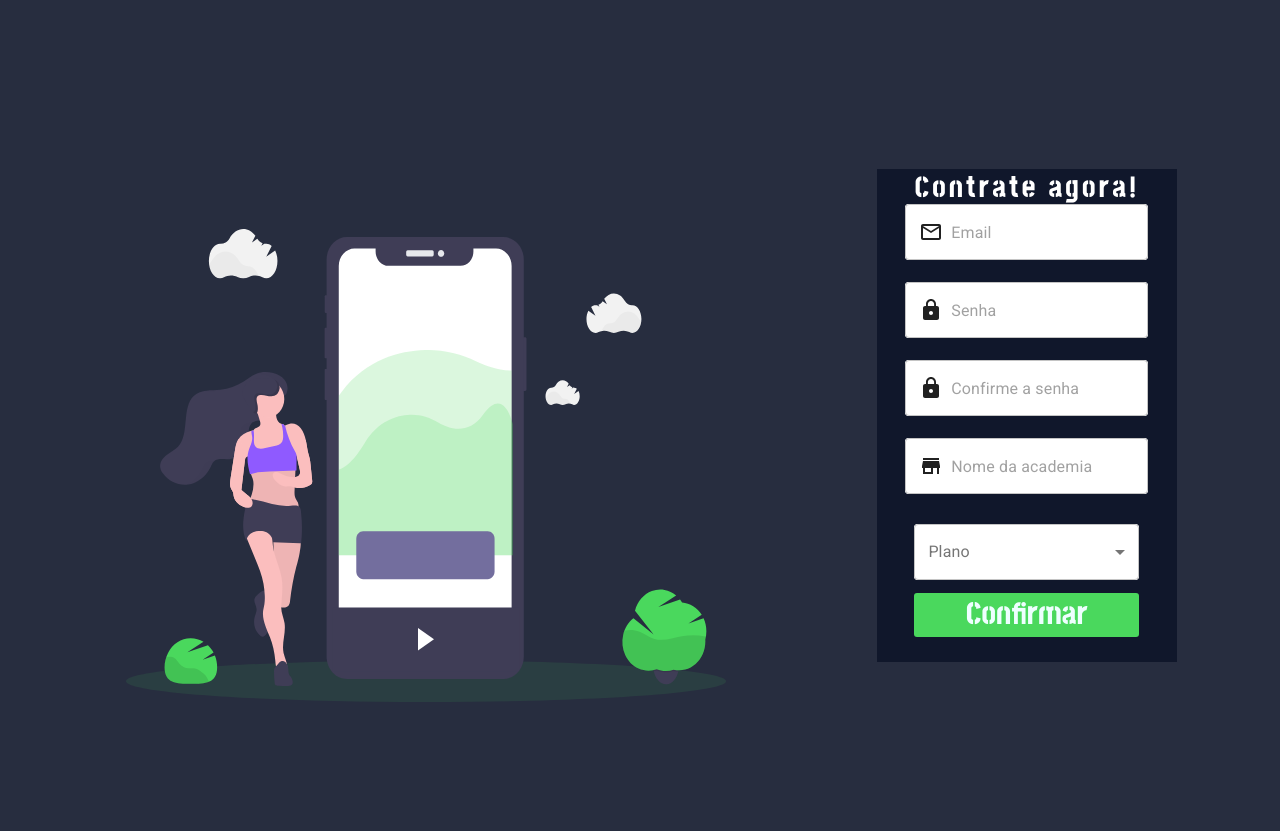
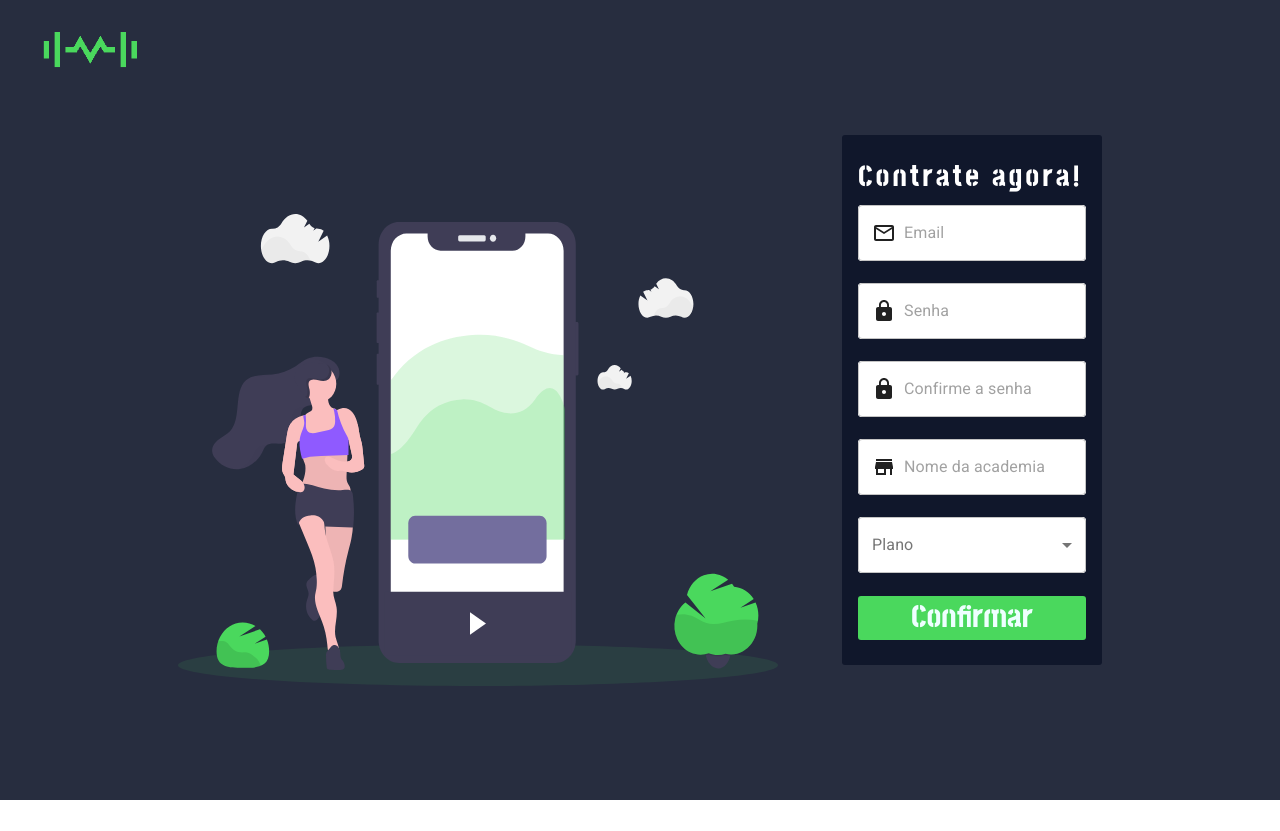
Before and after one commit to AdryellCabral/MyGym, a React (Create React App) app: page /register in a window 1280 px wide. After the commit the page ends 800 px from the top, so only its background shows below. Built offline with nearby package versions, Linux system fonts and the light colour scheme; no server answers; a web font is replaced by a local one.

Commit message:
styles: pageLogin - pageRegister

```diff
--- a/src/components/GreenButton/styles.ts
+++ b/src/components/GreenButton/styles.ts
@@ -44,7 +44,7 @@ export const StyledButton = styled.button<sizeButton>`
     transition: width 150ms ease-in-out;
   }
   &:hover {
-    color: #fff;
+    color: var(--light-green);
   }
   &:hover:after {
     width: 110%;
--- a/src/components/Input/styles.ts
+++ b/src/components/Input/styles.ts
@@ -29,6 +29,6 @@ export const useStyles = makeStyles((theme: Theme) =>
 export const StyledInput = withStyles({
   root: {
     width: "100%",
-    height: "7vh",
+    height: "7%",
   },
 })(OutlinedInput);
--- a/src/pages/Default/LandingPage/ScreenOne/styles.ts
+++ b/src/pages/Default/LandingPage/ScreenOne/styles.ts
@@ -51,6 +51,7 @@ export const Container = styled.div`
         align-items: center;
         justify-content: center;
         row-gap: 2px;
+
         img {
           width: 60px;
           height: 25px;
@@ -65,8 +66,8 @@ export const Container = styled.div`
           color: var(--color-green);
           font-family: "Bill";
           font-size: 1rem;
-          margin-right: auto;
-          margin-left: 5px;
+
+          text-align: center;
 
           @media (min-width: 768px) {
             font-size: 1.5rem;
--- a/src/pages/Default/LoginUser/Login/index.tsx
+++ b/src/pages/Default/LoginUser/Login/index.tsx
@@ -10,7 +10,7 @@ import { FormControl, InputLabel, MenuItem, Select } from "@material-ui/core";
 import clsx from "clsx";
 import jwtDecode, { JwtPayload } from "jwt-decode";
 import { apiMyGym } from "../../../../services/api";
-import { useStyles } from "./styles";
+import { useStyles, SelectStyled } from "./styles";
 import { useUserProvider } from "../../../../providers/User";
 import { useHistory } from "react-router-dom";
 
@@ -81,16 +81,16 @@ const Login = () => {
       </Input>
       <p>{errors.password?.message}</p>
 
-      <FormControl variant="outlined" className={clsx(classes.textField)}>
+      <FormControl variant="outlined">
         <InputLabel>Plano</InputLabel>
-        <Select value={userType} onChange={handleChange} label="Usuário">
+        <SelectStyled value={userType} onChange={handleChange} label="Usuário">
           <MenuItem value="">
             <em>Tipo de usuário</em>
           </MenuItem>
           <MenuItem value="academys">Academia</MenuItem>
           <MenuItem value="coaches">Coach</MenuItem>
           <MenuItem value="students">Aluno</MenuItem>
-        </Select>
+        </SelectStyled>
       </FormControl>
 
       <GreenButton type="submit">Confirmar</GreenButton>
--- a/src/pages/Default/LoginUser/Login/styles.ts
+++ b/src/pages/Default/LoginUser/Login/styles.ts
@@ -1,12 +1,30 @@
 import styled from "styled-components";
-import { createStyles, makeStyles, Theme } from "@material-ui/core";
+import {
+  createStyles,
+  makeStyles,
+  Theme,
+  Select,
+  withStyles,
+} from "@material-ui/core";
 
 export const Form = styled.form`
   display: flex;
   flex-direction: column;
   text-align: center;
   margin: 0 auto;
-  width: 300px;
+  width: 70%;
+  max-width: 260px;
+
+  @media (min-width: 768px) {
+    padding: 26px;
+    max-width: 300px;
+    margin: 0;
+    border-radius: 3px;
+  }
+
+  @media (min-width: 1200px) {
+    padding: 55px 20px;
+  }
 
   div {
     div {
@@ -16,11 +34,12 @@ export const Form = styled.form`
   }
 
   h1 {
-    font-size: 22px;
+    font-size: 2rem;
     letter-spacing: 3px;
     font-family: var(--title-font);
-    margin: 5px 0 0;
+    margin-bottom: 15px;
     color: white;
+    align-self: flex-start;
   }
 
   p {
@@ -32,8 +51,8 @@ export const Form = styled.form`
 
   button {
     margin: 0 auto;
-    width: 225px;
-    margin-top: 5px;
+    width: 100%;
+    margin-top: 20px;
     span {
       font-family: var(--title-font);
     }
@@ -41,7 +60,7 @@ export const Form = styled.form`
 
   @media (min-width: 768px) {
     h1 {
-      font-size: var(--font-title-desktop);
+      font-size: 2.5rem;
     }
     background-color: var(--color-black);
     padding-bottom: 25px;
@@ -60,3 +79,9 @@ export const useStyles = makeStyles((theme: Theme) =>
     },
   })
 );
+
+export const SelectStyled = withStyles({
+  root: {
+    width: "100%",
+  },
+})(Select);
--- a/src/pages/Default/LoginUser/index.tsx
+++ b/src/pages/Default/LoginUser/index.tsx
@@ -1,13 +1,19 @@
 import Login from "./Login";
 import { ContainerRegister, Container } from "./styles";
 import img from "../../../assets/images/undraw_personal_trainer.svg";
-// import logo from "../../assets/images/Logo_halter2-verde_sembordas.png";
 
 import { useWindowWidth } from "../../../providers/WindowWidth";
 import { motion } from "framer-motion";
+import { useHistory } from "react-router-dom";
 
 export const LoginUser = () => {
   const { windowWidth } = useWindowWidth();
+
+  const history = useHistory();
+
+  const handleBack = () => {
+    history.push("/");
+  };
 
   return (
     <Container>
@@ -17,6 +23,7 @@ export const LoginUser = () => {
         transition={{ duration: 0.6 }}
       >
         <ContainerRegister>
+          <div className="btBack" onClick={() => handleBack()}></div>
           {windowWidth >= 768 && <img src={img} alt="" />}
           <Login />
         </ContainerRegister>
--- a/src/pages/Default/LoginUser/styles.ts
+++ b/src/pages/Default/LoginUser/styles.ts
@@ -1,32 +1,57 @@
 import styled from "styled-components";
+import logo from "../../../assets/logo.png";
 
 export const ContainerRegister = styled.div`
   background-color: var(--light-black);
-  height: calc(112vh - 65px);
+  height: 100vh;
   display: flex;
   align-items: center;
+  width: 100%;
+  /* max-width: 500px; */
 
   img {
-    width: calc(85vw - 400px);
-    max-width: 600px;
-    margin-right: 5%;
-    margin-top: 100px;
+    width: 40vh;
+    max-width: 800px;
+
+    @media (min-width: 1200px) {
+      width: 70vh;
+    }
   }
 
-  @media (min-width: 1024px) {
-    img {
-      margin-left: 10%;
+  .btBack {
+    background-image: url(${logo});
+    background-size: contain;
+    background-repeat: no-repeat;
+    background-position: center;
+    width: 100px;
+    height: 30px;
+    position: absolute;
+    margin-left: auto;
+    margin-right: auto;
+    top: 30px;
+    left: 0;
+    right: 0;
+    text-align: center;
+
+    cursor: pointer;
+
+    @media (min-width: 1200px) {
+      left: 40px;
+      margin: 0;
+      height: 40px;
     }
-
-    padding-right: 16px;
   }
 
   @media (min-width: 768px) {
-    height: calc(112vh - 65px);
+    height: 100vh;
+    flex-direction: column-reverse;
+    justify-content: center;
+    gap: 5%;
   }
 
-  @media (min-width: 1366px) {
-    height: calc(112vh - 75px);
+  @media (min-width: 1200px) {
+    height: 100vh;
+    flex-direction: row;
   }
 `;
 
--- a/src/pages/Default/RegisterUser/Register/index.tsx
+++ b/src/pages/Default/RegisterUser/Register/index.tsx
@@ -5,16 +5,10 @@ import GreenButton from "../../../../components/GreenButton";
 import Input from "../../../../components/Input";
 import { Store, Lock, MailOutline } from "@material-ui/icons";
 import { useState } from "react";
-import {
-  FormControl,
-  InputLabel,
-  MenuItem,
-  Modal,
-  Select,
-} from "@material-ui/core";
+import { FormControl, InputLabel, MenuItem, Modal } from "@material-ui/core";
 import clsx from "clsx";
 import { apiMyGym } from "../../../../services/api";
-import { useStyles, Form, ModalContent } from "./styles";
+import { useStyles, Form, ModalContent, SelectStyled } from "./styles";
 import { useHistory } from "react-router-dom";
 import jwtDecode from "jwt-decode";
 
@@ -107,16 +101,16 @@ const RegisterUser = () => {
       </Input>
       <p>{errors.name?.message}</p>
 
-      <FormControl variant="outlined" className={clsx(classes.textField)}>
+      <FormControl variant="outlined">
         <InputLabel>Plano</InputLabel>
-        <Select value={plano} onChange={handleChange} label="Plano">
+        <SelectStyled value={plano} onChange={handleChange} label="Plano">
           <MenuItem value="">
             <em>Escolha o plano</em>
           </MenuItem>
           <MenuItem value="mensal">Mensal</MenuItem>
           <MenuItem value="semestral">Semestral</MenuItem>
           <MenuItem value="anual">Anual</MenuItem>
-        </Select>
+        </SelectStyled>
       </FormControl>
 
       <GreenButton type="submit">Confirmar</GreenButton>
--- a/src/pages/Default/RegisterUser/Register/styles.ts
+++ b/src/pages/Default/RegisterUser/Register/styles.ts
@@ -1,12 +1,32 @@
 import styled from "styled-components";
-import { createStyles, makeStyles, Theme } from "@material-ui/core";
+import {
+  createStyles,
+  makeStyles,
+  Theme,
+  Select,
+  withStyles,
+} from "@material-ui/core";
 
 export const Form = styled.form`
   display: flex;
   flex-direction: column;
   text-align: center;
   margin: 0 auto;
+
   width: 300px;
+
+  max-width: 260px;
+
+  @media (min-width: 768px) {
+    padding: 28px 16px;
+    margin: 0;
+    border-radius: 3px;
+  }
+
+  @media (min-width: 1200px) {
+    padding: 28px 16px;
+    margin: 0;
+  }
 
   div {
     div {
@@ -16,10 +36,11 @@ export const Form = styled.form`
   }
 
   h1 {
-    font-size: 26px;
+    font-size: 2rem;
     letter-spacing: 3px;
     font-family: var(--title-font);
-    margin: 5px 0 0;
+    margin-bottom: 5%;
+    align-self: flex-start;
     color: white;
   }
 
@@ -32,8 +53,8 @@ export const Form = styled.form`
 
   button {
     margin: 0 auto;
-    width: 225px;
-    margin-top: 5px;
+    width: 100%;
+    margin-top: 10%;
     span {
       font-family: var(--title-font);
     }
@@ -60,6 +81,7 @@ export const ModalContent = styled.div`
   text-align: center;
   min-width: 185px;
   letter-spacing: 1px;
+  border-radius: 3px;
 
   h1 {
     font-family: var(--title-font);
@@ -71,6 +93,7 @@ export const ModalContent = styled.div`
     background-color: var(--color-black);
     padding: 10px;
     margin: 25px auto;
+    border-radius: 3px;
     p {
       color: white;
     }
@@ -78,6 +101,8 @@ export const ModalContent = styled.div`
 
   button {
     color: var(--color-black);
+    /* background-color: var; */
+
     span {
       font-family: var(--title-font);
     }
@@ -96,3 +121,9 @@ export const useStyles = makeStyles((theme: Theme) =>
     },
   })
 );
+
+export const SelectStyled = withStyles({
+  root: {
+    width: "100%",
+  },
+})(Select);
--- a/src/pages/Default/RegisterUser/index.tsx
+++ b/src/pages/Default/RegisterUser/index.tsx
@@ -1,15 +1,21 @@
 import Register from "./Register";
 import { ContainerRegister, Container } from "./styles";
-import img from "../../../assets/images/undraw_fitness_tracker.svg"
+import img from "../../../assets/images/undraw_fitness_tracker.svg";
 // import logo from "../../assets/images/Logo_halter2-verde_sembordas.png";
 import { useWindowWidth } from "../../../providers/WindowWidth";
 import { motion } from "framer-motion";
+import { useHistory } from "react-router-dom";
 
 export const RegisterUser = () => {
   const { windowWidth } = useWindowWidth();
 
+  const history = useHistory();
+
+  const handleBack = () => {
+    history.push("/");
+  };
+
   return (
-
     <Container>
       <motion.div
         initial={{ opacity: 0 }}
@@ -17,6 +23,7 @@ export const RegisterUser = () => {
         transition={{ duration: 0.6 }}
       >
         <ContainerRegister>
+          <div className="btBack" onClick={() => handleBack()}></div>
           {windowWidth >= 768 && <img src={img} alt="" />}
           <Register />
         </ContainerRegister>
@@ -25,4 +32,4 @@ export const RegisterUser = () => {
   );
 };
 
-export default RegisterUser
+export default RegisterUser;
--- a/src/pages/Default/RegisterUser/styles.ts
+++ b/src/pages/Default/RegisterUser/styles.ts
@@ -1,32 +1,47 @@
 import styled from "styled-components";
+import logo from "../../../assets/logo.png";
 
 export const ContainerRegister = styled.div`
   background-color: var(--light-black);
-  height: calc(112vh - 65px);
+  height: 100vh;
+  width: 100%;
   display: flex;
   align-items: center;
 
-  img {
-    width: calc(85vw - 400px);
-    max-width: 600px;
-    margin-right: 5%;
-    margin-top: 100px;
+  @media (min-width: 768px) {
+    justify-content: center;
+    gap: 5%;
   }
 
-  @media (min-width: 1024px) {
-    img {
-      margin-left: 10%;
+  .btBack {
+    background-image: url(${logo});
+    background-size: contain;
+    background-repeat: no-repeat;
+    background-position: center;
+    width: 100px;
+    height: 30px;
+    position: absolute;
+    margin-left: auto;
+    margin-right: auto;
+    top: 30px;
+    left: 0;
+    right: 0;
+    text-align: center;
+
+    cursor: pointer;
+
+    @media (min-width: 1200px) {
+      left: 40px;
+      margin: 0;
+      height: 40px;
     }
-
-    padding-right: 16px;
   }
 
-  @media (min-width: 768px) {
-    height: calc(112vh - 65px);
-  }
+  img {
+    width: 50%;
+    max-width: 600px;
 
-  @media (min-width: 1366px) {
-    height: calc(112vh - 75px);
+    margin-top: 100px;
   }
 `;
 
```
